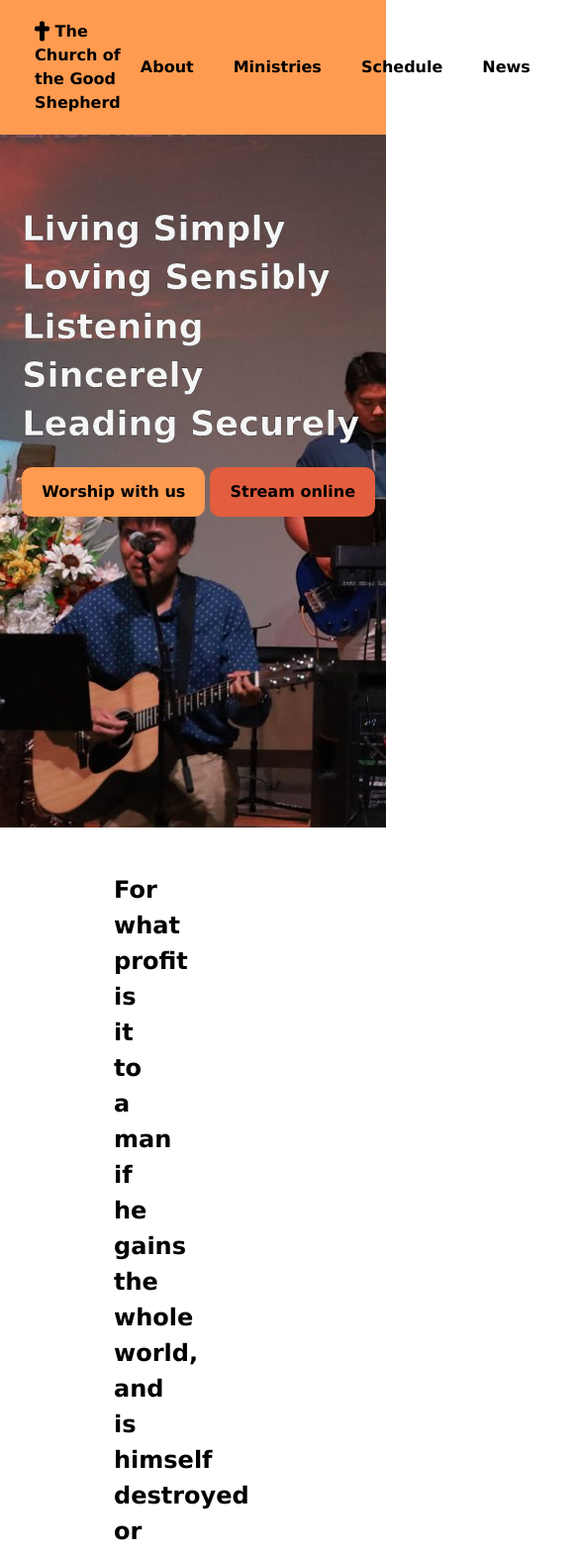
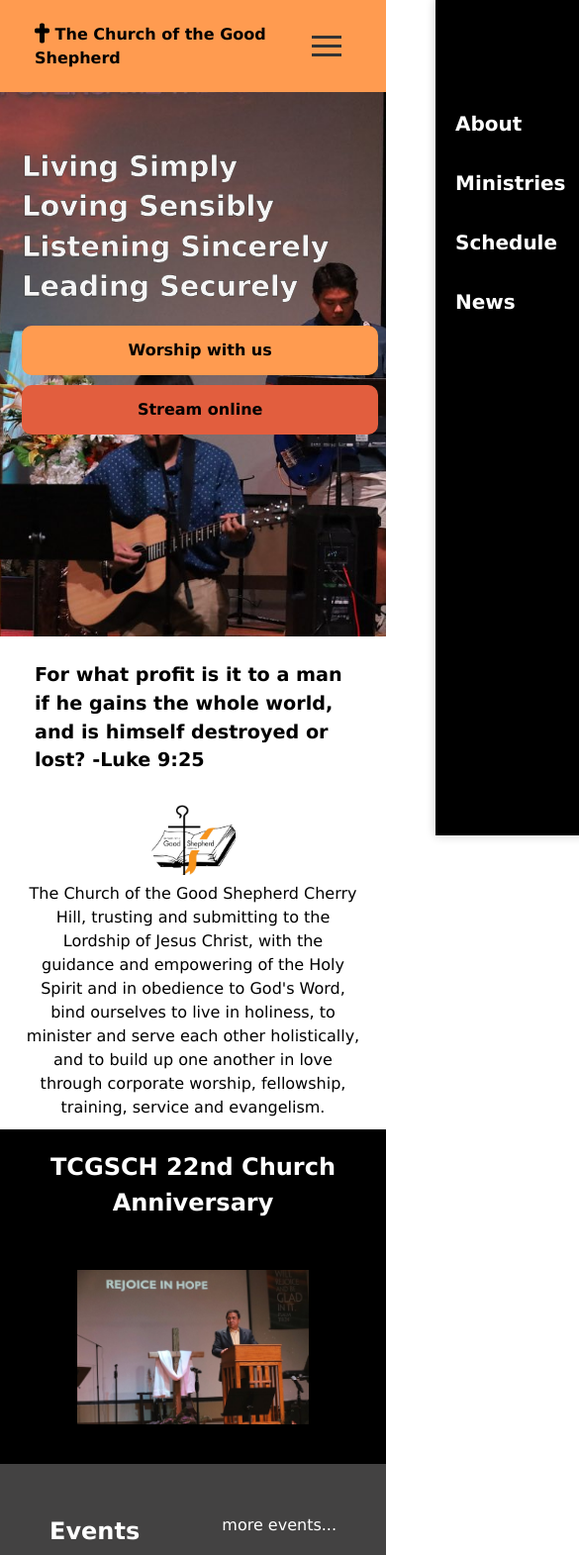
Before and after one commit to dnable/tcgsch-website, a plain HTML site: page index.html in a window 390 px wide. Shown: the top 1571 px of the page at 99% size, 585 px wide, since content can reach past the window. Drawn offline with Linux system fonts and the light colour scheme.

Commit message:
responsive

```diff
--- a/css/style.css
+++ b/css/style.css
@@ -17,6 +17,7 @@ body {
     font-size: 16px;
     line-height: 1.5;
     background: #fff;
+    overflow-x: hidden;
 }
 
 a {
@@ -331,3 +332,142 @@ img {
 .text-center {
     text-align: center;
 }
+
+
+/* Hamburger Button */
+.hamburger-button {
+    display: none;
+    background: none;
+    border: none;
+    cursor: pointer;
+    padding: 10px;
+    z-index: 1000;
+}
+
+.hamburger-button .hamburger-line {
+    width: 30px;
+    height: 3px;
+    background: #333;
+    margin: 6px 0;
+}
+
+/* Mobile Menu */
+.mobile-menu {
+    position: fixed;
+    top: 0;
+    right: -300px;
+    width: 250px;
+    height: 100%;
+    z-index: 100;
+    background: black;
+    box-shadow: 0px 0px 10px rgba(0, 0, 0, 0.2);
+    transition: right 0.3 ease-in-out;
+}
+
+.mobile-menu.active {
+    right: 0px;
+}
+
+.mobile-menu ul {
+    margin-top: 100px;
+    padding-right: 10px;
+    color: white;
+
+}
+
+.mobile-menu ul li {
+    margin: 10px 0
+}
+
+.mobile-menu ul li a {
+    font-size: 20px;
+    transition: 0.3s;
+    color: white;
+}
+
+/* Media Queries */
+@media (max-width: 960px) {
+    .text-xl {
+        font-size: 1.8rem;
+    }
+
+    .about-header h1 {
+        font-size: 1.2rem;
+        padding: 20px;
+    }
+
+    .about-content {
+        display: block;
+        padding: 0px;
+    }
+
+    .about-image {
+        margin: 0 auto;
+    }
+
+    .events-grid {
+        grid-template-columns: 1fr 1fr;
+    }
+
+    .card {
+        min-height: 200px;
+    }
+}
+
+@media (max-width: 670px) {
+    .navbar .main-menu {
+        display: none;
+    }
+
+    .navbar .hamburger-button {
+        display: block;
+    }
+
+    .hero .container {
+        max-height: 550px;
+    }
+
+    .hero .hero-buttons .btn {
+        margin-bottom: 10px;
+        display: block;
+        width: 100%;
+        text-align: center;
+    }
+
+    .about-header h1 {
+        font-size: 1.2rem;
+        padding: 20px;
+    }
+
+    .about-content {
+        display: block;
+        padding: 0px;
+    }
+
+    .about-image {
+        display: none;
+    }
+
+    .latest-news .container {
+        padding-top: 10px;
+        padding-bottom: 0px;
+    }
+
+    .latest-news-content img {
+        max-width: 60%;
+        padding: 0;
+    }
+
+    .events-grid {
+        grid-template-columns: 1fr;
+    }
+
+    .card {
+        min-height: 200px;
+    }
+
+}
+
+@media (max-width: 500px) {
+
+}
--- a/index.html
+++ b/index.html
@@ -23,6 +23,28 @@
             </div>
 
             <div class="main-menu">
+                <ul>
+                    <li>
+                        <a href="about.html">About</a>
+                    </li>
+                    <li>
+                        <a href="ministries.html">Ministries</a>
+                    </li>
+                    <li>
+                        <a href="schedule.html">Schedule</a>
+                    </li>
+                    <li>
+                        <a href="news.html">News</a>
+                    </li>
+                </ul>
+            </div>
+            <!-- Hamburger Menu -->
+            <button id="hamburger-button" class="hamburger-button">
+                <div class="hamburger-line"></div>
+                <div class="hamburger-line"></div>
+                <div class="hamburger-line"></div>
+            </button>
+            <div class="mobile-menu">
                 <ul>
                     <li>
                         <a href="about.html">About</a>
--- a/js/main.js
+++ b/js/main.js
@@ -0,0 +1,9 @@
+// Mobile Menu
+document.addEventListener('DOMContentLoaded', () =>  {
+    const hamburgerButton = document.querySelector('.hamburger-button');
+    const mobileMenu = document.querySelector('.mobile-menu');
+
+    hamburgerButton.addEventListener('click', () => mobileMenu.classList.toggle('active')
+    );
+
+});
```
